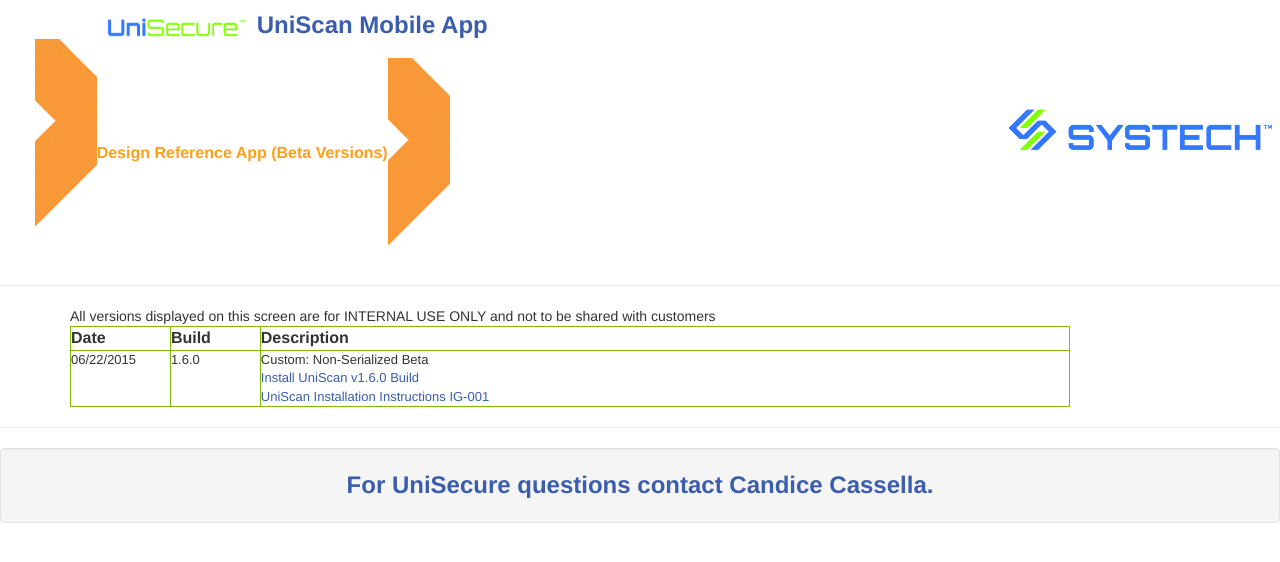
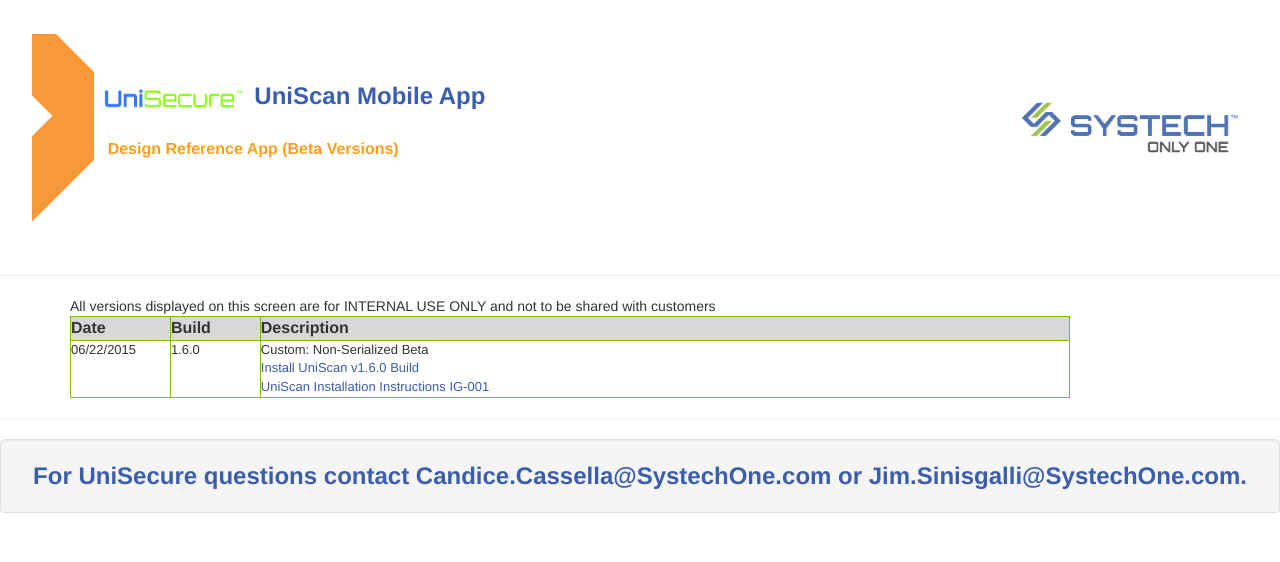
Before and after one commit to UnisecurePLM/UnisecurePLM.github.io, a plain HTML site: page index.html in a window 1280 px wide. Drawn offline with Linux system fonts and the light colour scheme.

Commit message:
Emails & Logo

```diff
--- a/index.html
+++ b/index.html
@@ -33,12 +33,12 @@ a:hover {
         <th width="65" scope="col"><img src="images/Orange-Carrot.png " align="right" width="62" height="187" alt=""/></th>
         <th width="650" align="right" scope="col"><img src="images/SYS_UniSecure.jpg" alt="UniSecure Logo" width="160"><strong>UniScan Mobile App<br>
 
-        <span style="font-size: medium" class="text-right">Design Reference App (Beta Versions)</span><img src="images/Orange-Carrot.png" width="62" height="187" alt=""/>
+        <span style="font-size: medium" class="text-right">  &nbsp; &nbsp;Design Reference App (Beta Versions)</span>
 
 
         </strong>
         <h1 class="text-center"></h1>        </th>
-      <th width="300" align="right">   <img src="images/Systech_Logo_FullColor.jpg" alt="Systech Logo"  align="right" width="300"/>
+      <th width="300" align="right">   <img src="images/Systech_Logo_FullColorTagline.png" alt="Systech Logo"  align="right" width="330"/>
 </th>
       </tr>
     </tbody>
@@ -48,18 +48,18 @@ a:hover {
   <hr>
 <div class="container">
 All versions displayed on this screen are for INTERNAL USE ONLY and not to be shared with customers
-<table width="1000" border="1" cellpadding="50" cellspacing="1" bordercolor="#7FBA00">
+<table width="1000" border="1" cellpadding="1" cellspacing="1" bordercolor="#7FBA00">
   <tbody style="">
           <tr style="font-size: medium">
-            <th width="10%">Date</th>
-            <th width="9%">Build</th>
-            <th width="81%">Description</th>
+            <th width="10%" bgcolor="#D8D8D8">Date</th>
+            <th width="9%" bgcolor="#D8D8D8">Build</th>
+            <th width="81%" bgcolor="#D8D8D8">Description</th>
           </tr>
           <tr style="font-size: small">
-            <td valign="top">06/22/2015</td>
+            <td valign="top" padding= >06/22/2015</td>
             <td valign="top">1.6.0</td>
-            <td>Custom: Non-Serialized Beta<br>
-              <a href="assets/UniScan_v1.6.0.ipa">Install UniScan v1.6.0 Build<br>
+            <td >Custom: Non-Serialized Beta<br>
+              <a href="assets/UniScan_v1.6.0.ipa" title="Install UniSign Mobile App" target="new">Install UniScan v1.6.0 Build<br>
             </a> <a href="assets/IG-001(UniScanInstallation)_Manual.pdf">UniScan Installation Instructions IG-001</a><br></td>
       </tr>
   </tbody>
@@ -68,7 +68,7 @@ All versions displayed on this screen are for INTERNAL USE ONLY and not to be sh
 <hr>
   <div class="row">
     <div class="text-center col-md-12">
-      <div class="well"><strong> For  UniSecure questions contact Candice Cassella.</strong></div>
+      <div class="well"><strong> For  UniSecure questions contact <a href="mailto:Candice.Cassella@SystechOne.com">Candice.Cassella@SystechOne.com</a> or <a href="mailto:jim.sinisgalli@SystechOne.com">Jim.Sinisgalli@SystechOne.com</a>.</strong></div>
     </div>
   </div>
 <!-- jQuery (necessary for Bootstrap's JavaScript plugins) -->
```
Also changed, not shown: images/Systech_Logo_FullColorTagline.png (added).
